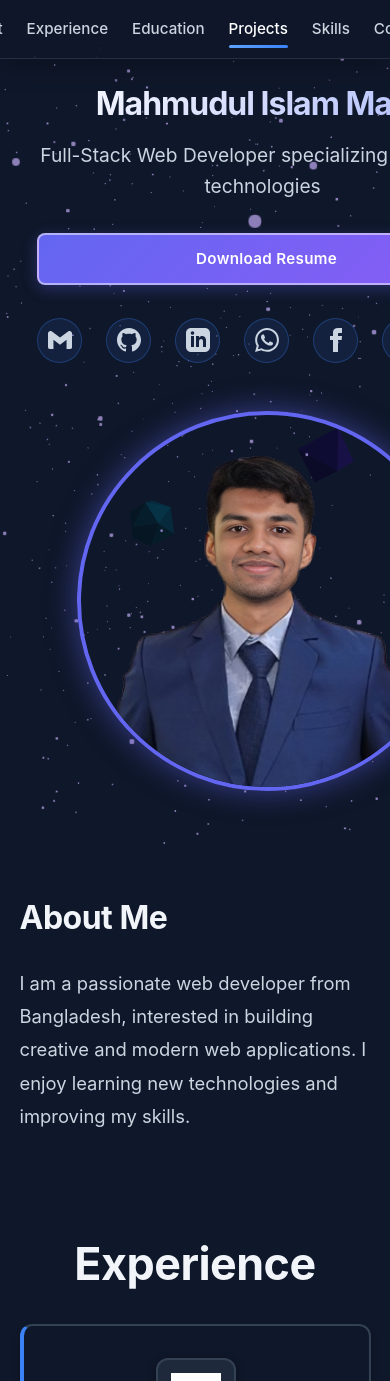
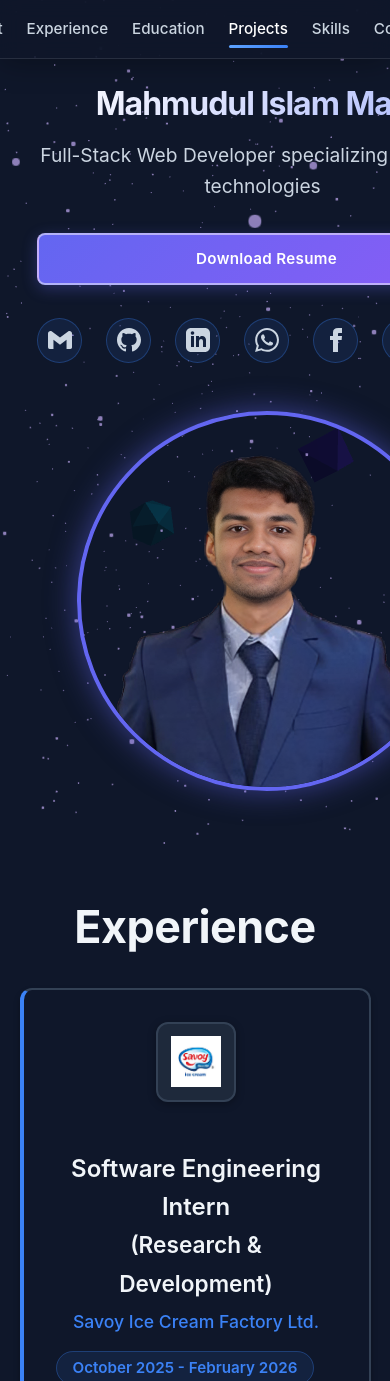
Before and after one commit to MI-Mahin/Portfolio, a React (Vite) app: page / in a window 390 px wide. Shown: the top 1381 px of the page. Built offline with nearby package versions, Linux system fonts and the light colour scheme.

Commit message:
Fix: Resize for mobile responsiveness

```diff
--- a/src/App.tsx
+++ b/src/App.tsx
@@ -1,7 +1,6 @@
 import Navbar from './components/Navbar';
 import ThreeBackground from './components/ThreeBackground';
 import Hero3D from './components/Hero3D';
-import About from './components/About';
 import Education from './components/Education';
 import Experience from './components/Experience';
 import Projects from './components/Projects';
@@ -16,7 +15,6 @@ function App() {
       <ThreeBackground />
       <Navbar />
       <Hero3D />
-      <About />
       <Experience />
       <Education />
       <Projects />
--- a/src/components/About.jsx
+++ /dev/null
@@ -1,12 +0,0 @@
-import React from 'react';
-
-const About = () => {
-  return (
-    <section id="about" className="about">
-      <h2>About Me</h2>
-      <p>I am a passionate web developer from Bangladesh, interested in building creative and modern web applications. I enjoy learning new technologies and improving my skills.</p>
-    </section>
-  );
-};
-
-export default About;
```
